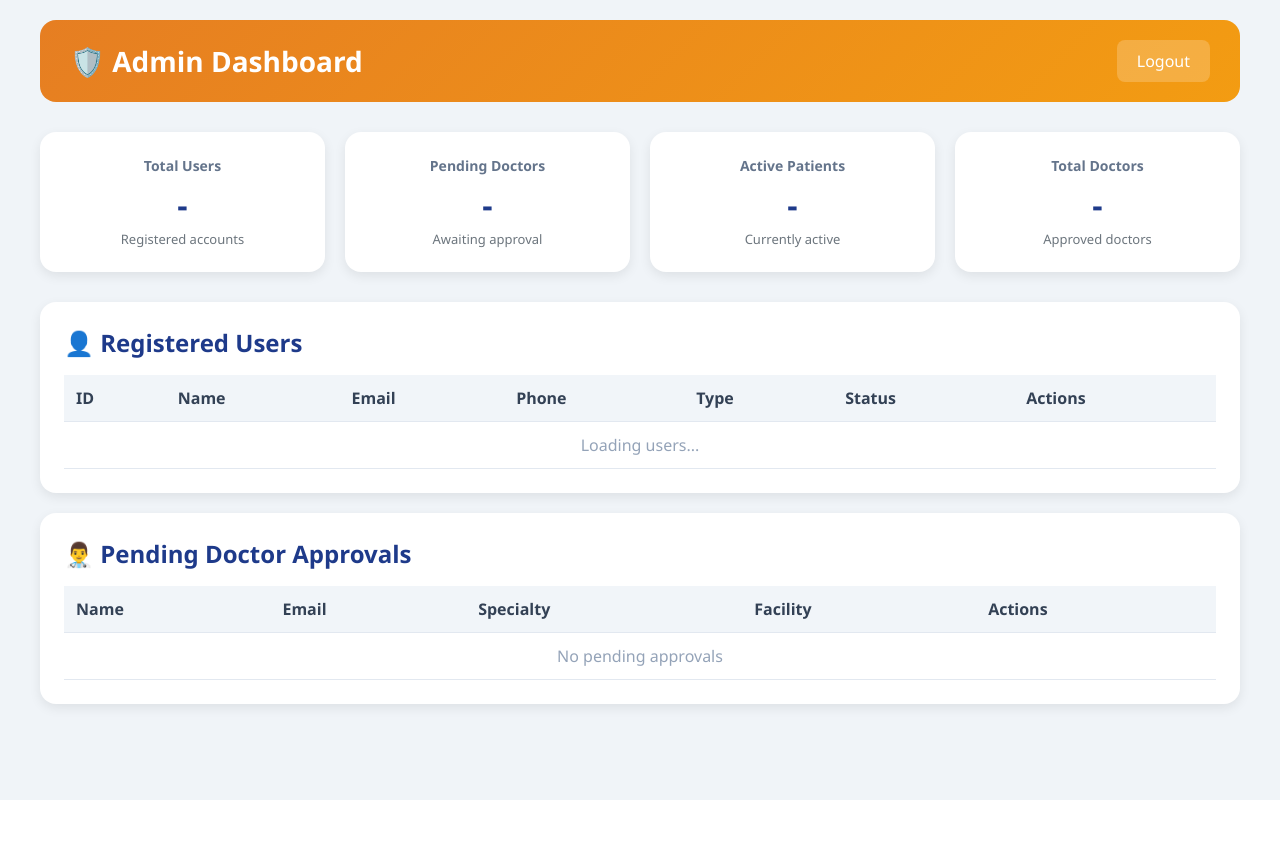
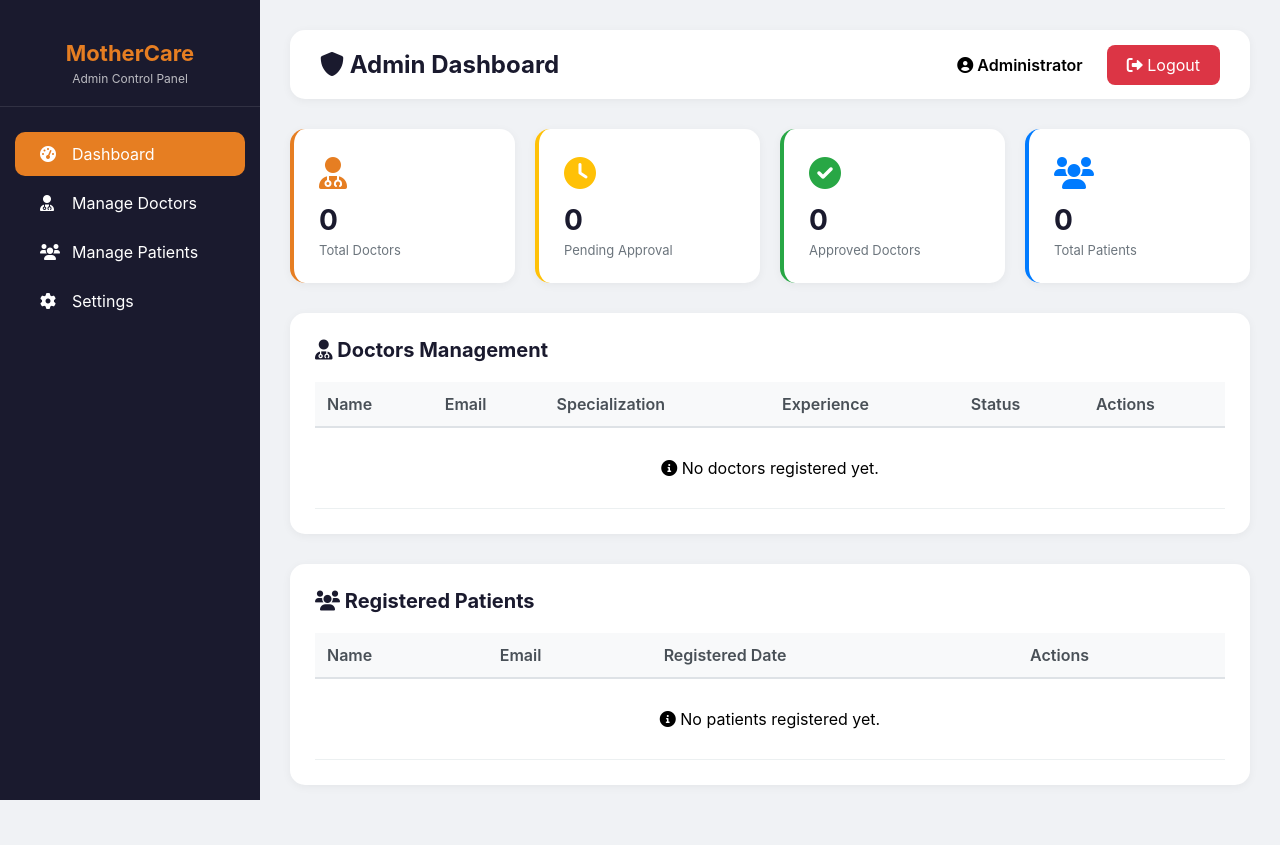
Before and after one commit to RAYICTCENTRE/MOTHERCARE-APP, a Flask app: template templates/admin_dashboard.html in a window 1280 px wide. Before the commit the page ends 800 px from the top, so only its background shows below. Run offline with Flask 3, Linux system fonts and the light colour scheme; the template is opened without the code that fills it, so the values that code supplies are empty.

Commit message:
Update admin_dashboard.html

```diff
--- a/templates/admin_dashboard.html
+++ b/templates/admin_dashboard.html
@@ -4,272 +4,340 @@
     <meta charset="UTF-8">
     <meta name="viewport" content="width=device-width, initial-scale=1.0">
     <title>Admin Dashboard - MotherCare</title>
+    <link href="https://cdnjs.cloudflare.com/ajax/libs/font-awesome/6.0.0/css/all.min.css" rel="stylesheet">
     <style>
         * { margin: 0; padding: 0; box-sizing: border-box; }
         body {
-            font-family: 'Segoe UI', Tahoma, Geneva, Verdana, sans-serif;
-            background: #f0f4f8;
+            font-family: 'Inter', -apple-system, BlinkMacSystemFont, 'Segoe UI', sans-serif;
+            background: #f0f2f5;
+            display: flex;
             min-height: 100vh;
+        }
+
+        .sidebar {
+            width: 260px;
+            background: #1a1a2e;
+            color: white;
+            position: fixed;
+            height: 100vh;
+            padding: 20px 0;
+        }
+
+        .sidebar-header {
             padding: 20px;
+            text-align: center;
+            border-bottom: 1px solid rgba(255,255,255,0.1);
         }
-        .dashboard-container {
-            max-width: 1200px;
-            margin: 0 auto;
+
+        .sidebar-header h2 { color: #e67e22; font-size: 22px; }
+        .sidebar-header p { font-size: 12px; opacity: 0.7; margin-top: 5px; }
+
+        .sidebar-nav { padding: 20px 0; }
+
+        .nav-item {
+            padding: 12px 25px;
+            display: flex;
+            align-items: center;
+            gap: 12px;
+            color: white;
+            text-decoration: none;
+            transition: all 0.3s;
+            margin: 5px 15px;
+            border-radius: 10px;
         }
-        .header {
-            background: linear-gradient(135deg, #e67e22, #f39c12);
-            color: white;
+
+        .nav-item:hover, .nav-item.active {
+            background: #e67e22;
+        }
+
+        .nav-item i { width: 20px; }
+
+        .main-content {
+            flex: 1;
+            margin-left: 260px;
+            padding: 30px;
+        }
+
+        .top-bar {
+            background: white;
             padding: 20px 30px;
-            border-radius: 16px;
+            border-radius: 15px;
+            box-shadow: 0 2px 10px rgba(0,0,0,0.05);
             margin-bottom: 30px;
             display: flex;
             justify-content: space-between;
             align-items: center;
         }
-        .header h1 { font-size: 28px; font-weight: 700; }
-        .header a {
+
+        .top-bar h1 { color: #1a1a2e; font-size: 24px; }
+
+        .btn-logout {
+            background: #dc3545;
             color: white;
-            text-decoration: none;
-            background: rgba(255,255,255,0.2);
             padding: 10px 20px;
             border-radius: 8px;
-            transition: 0.3s;
+            text-decoration: none;
+            transition: all 0.3s;
         }
-        .header a:hover { background: rgba(255,255,255,0.3); }
-        .card-grid {
+
+        .btn-logout:hover { background: #c82333; }
+
+        .stats-grid {
             display: grid;
-            grid-template-columns: repeat(auto-fit, minmax(250px, 1fr));
+            grid-template-columns: repeat(auto-fit, minmax(200px, 1fr));
             gap: 20px;
             margin-bottom: 30px;
         }
-        .card {
+
+        .stat-card {
             background: white;
-            padding: 24px;
-            border-radius: 16px;
-            box-shadow: 0 4px 12px rgba(0,0,0,0.08);
-            text-align: center;
+            padding: 25px;
+            border-radius: 15px;
+            box-shadow: 0 2px 10px rgba(0,0,0,0.05);
+            border-left: 4px solid #e67e22;
         }
-        .card h3 { color: #64748b; font-size: 14px; margin-bottom: 8px; }
-        .card .number { font-size: 32px; font-weight: 700; color: #1e3a8a; }
-        .card .label { color: #6c757d; font-size: 13px; margin-top: 4px; }
+
+        .stat-card .stat-icon {
+            font-size: 32px;
+            color: #e67e22;
+            margin-bottom: 10px;
+        }
+
+        .stat-card .stat-number {
+            font-size: 28px;
+            font-weight: bold;
+            color: #1a1a2e;
+        }
+
+        .stat-card .stat-label {
+            font-size: 13px;
+            color: #6c757d;
+            margin-top: 5px;
+        }
+
         .section {
             background: white;
-            padding: 24px;
-            border-radius: 16px;
-            box-shadow: 0 4px 12px rgba(0,0,0,0.08);
+            padding: 25px;
+            border-radius: 15px;
+            box-shadow: 0 2px 10px rgba(0,0,0,0.05);
+            margin-bottom: 30px;
+        }
+
+        .section h2 {
             margin-bottom: 20px;
+            color: #1a1a2e;
+            font-size: 20px;
         }
-        .section h2 { color: #1e3a8a; margin-bottom: 16px; }
+
         table {
             width: 100%;
             border-collapse: collapse;
         }
-        th, td {
+
+        th {
+            text-align: left;
             padding: 12px;
-            text-align: left;
-            border-bottom: 1px solid #e2e8f0;
+            background: #f8f9fa;
+            font-weight: 600;
+            color: #495057;
+            border-bottom: 2px solid #dee2e6;
         }
-        th { background: #f1f5f9; color: #334155; font-weight: 600; }
-        .btn {
-            padding: 8px 16px;
+
+        td {
+            padding: 12px;
+            border-bottom: 1px solid #ecf0f1;
+        }
+
+        tr:hover { background: #f8f9fa; }
+
+        .badge {
+            padding: 4px 12px;
+            border-radius: 20px;
+            font-size: 12px;
+            font-weight: 600;
+            display: inline-block;
+        }
+
+        .badge-pending { background: #fff3cd; color: #856404; }
+        .badge-approved { background: #d4edda; color: #155724; }
+        .badge-rejected { background: #f8d7da; color: #721c24; }
+        .badge-active { background: #cce5ff; color: #004085; }
+
+        .btn-action {
+            padding: 6px 15px;
+            border-radius: 6px;
             border: none;
-            border-radius: 8px;
             cursor: pointer;
+            font-size: 12px;
             font-weight: 600;
             text-decoration: none;
             display: inline-block;
+            margin: 2px;
         }
-        .btn-approve { background: #22c55e; color: white; }
-        .btn-reject { background: #ef4444; color: white; }
-        .btn-view { background: #3b82f6; color: white; }
-        .status-active { color: #22c55e; font-weight: 600; }
-        .status-pending { color: #eab308; font-weight: 600; }
-        .status-inactive { color: #ef4444; font-weight: 600; }
+
+        .btn-approve { background: #28a745; color: white; }
+        .btn-reject { background: #dc3545; color: white; }
+        .btn-view { background: #007bff; color: white; }
+
+        .btn-action:hover { opacity: 0.8; }
     </style>
 </head>
 <body>
-    <div class="dashboard-container">
-        <!-- Header -->
-        <div class="header">
-            <h1>🛡️ Admin Dashboard</h1>
-            <a href="/logout">Logout</a>
+
+    <div class="sidebar">
+        <div class="sidebar-header">
+            <h2>MotherCare</h2>
+            <p>Admin Control Panel</p>
         </div>
+        <div class="sidebar-nav">
+            <a href="/admin/dashboard" class="nav-item active">
+                <i class="fas fa-tachometer-alt"></i> Dashboard
+            </a>
+            <a href="/admin/doctors" class="nav-item">
+                <i class="fas fa-user-md"></i> Manage Doctors
+            </a>
+            <a href="/admin/patients" class="nav-item">
+                <i class="fas fa-users"></i> Manage Patients
+            </a>
+            <a href="/admin/settings" class="nav-item">
+                <i class="fas fa-cog"></i> Settings
+            </a>
+        </div>
+    </div>
 
-        <!-- Stats Cards -->
-        <div class="card-grid">
-            <div class="card">
-                <h3>Total Users</h3>
-                <div class="number" id="totalUsers">-</div>
-                <div class="label">Registered accounts</div>
-            </div>
-            <div class="card">
-                <h3>Pending Doctors</h3>
-                <div class="number" id="pendingDoctors">-</div>
-                <div class="label">Awaiting approval</div>
-            </div>
-            <div class="card">
-                <h3>Active Patients</h3>
-                <div class="number" id="activePatients">-</div>
-                <div class="label">Currently active</div>
-            </div>
-            <div class="card">
-                <h3>Total Doctors</h3>
-                <div class="number" id="totalDoctors">-</div>
-                <div class="label">Approved doctors</div>
+    <div class="main-content">
+        <div class="top-bar">
+            <h1><i class="fas fa-shield-alt"></i> Admin Dashboard</h1>
+            <div>
+                <span style="margin-right: 20px; font-weight: 600;">
+                    <i class="fas fa-user-circle"></i> Administrator
+                </span>
+                <a href="/logout" class="btn-logout">
+                    <i class="fas fa-sign-out-alt"></i> Logout
+                </a>
             </div>
         </div>
 
-        <!-- Users Table -->
-        <div class="section">
-            <h2>👤 Registered Users</h2>
-            <table>
-                <thead>
-                    <tr>
-                        <th>ID</th>
-                        <th>Name</th>
-                        <th>Email</th>
-                        <th>Phone</th>
-                        <th>Type</th>
-                        <th>Status</th>
-                        <th>Actions</th>
-                    </tr>
-                </thead>
-                <tbody id="usersTable">
-                    <tr><td colspan="7" style="text-align:center; color:#94a3b8;">Loading users...</td></tr>
-                </tbody>
-            </table>
+        <!-- Statistics Cards -->
+        <div class="stats-grid">
+            <div class="stat-card">
+                <div class="stat-icon"><i class="fas fa-user-md"></i></div>
+                <div class="stat-number">{{ stats.total_doctors if stats else 0 }}</div>
+                <div class="stat-label">Total Doctors</div>
+            </div>
+            <div class="stat-card" style="border-left-color: #ffc107;">
+                <div class="stat-icon" style="color: #ffc107;"><i class="fas fa-clock"></i></div>
+                <div class="stat-number">{{ stats.pending_doctors if stats else 0 }}</div>
+                <div class="stat-label">Pending Approval</div>
+            </div>
+            <div class="stat-card" style="border-left-color: #28a745;">
+                <div class="stat-icon" style="color: #28a745;"><i class="fas fa-check-circle"></i></div>
+                <div class="stat-number">{{ stats.approved_doctors if stats else 0 }}</div>
+                <div class="stat-label">Approved Doctors</div>
+            </div>
+            <div class="stat-card" style="border-left-color: #007bff;">
+                <div class="stat-icon" style="color: #007bff;"><i class="fas fa-users"></i></div>
+                <div class="stat-number">{{ patient_stats.total_patients if patient_stats else 0 }}</div>
+                <div class="stat-label">Total Patients</div>
+            </div>
         </div>
 
-        <!-- Pending Doctors Section -->
+        <!-- Doctors Table -->
         <div class="section">
-            <h2>👨‍⚕️ Pending Doctor Approvals</h2>
+            <h2><i class="fas fa-user-md"></i> Doctors Management</h2>
             <table>
                 <thead>
                     <tr>
                         <th>Name</th>
                         <th>Email</th>
-                        <th>Specialty</th>
-                        <th>Facility</th>
+                        <th>Specialization</th>
+                        <th>Experience</th>
+                        <th>Status</th>
                         <th>Actions</th>
                     </tr>
                 </thead>
-                <tbody id="pendingDoctorsTable">
-                    <tr><td colspan="5" style="text-align:center; color:#94a3b8;">No pending approvals</td></tr>
+                <tbody>
+                    {% if doctors %}
+                        {% for doctor in doctors %}
+                        <tr>
+                            <td><strong>{{ doctor.full_name }}</strong></td>
+                            <td>{{ doctor.email }}</td>
+                            <td>{{ doctor.specialization if doctor.specialization else 'Not specified' }}</td>
+                            <td>{{ doctor.experience_years if doctor.experience_years else 0 }} years</td>
+                            <td>
+                                {% if doctor.status == 'approved' %}
+                                    <span class="badge badge-approved">Approved</span>
+                                {% elif doctor.status == 'pending' %}
+                                    <span class="badge badge-pending">Pending</span>
+                                {% elif doctor.status == 'rejected' %}
+                                    <span class="badge badge-rejected">Rejected</span>
+                                {% else %}
+                                    <span class="badge badge-active">{{ doctor.status }}</span>
+                                {% endif %}
+                            </td>
+                            <td>
+                                <a href="/admin/view-doctor/{{ doctor.id }}" class="btn-action btn-view">
+                                    <i class="fas fa-eye"></i> View
+                                </a>
+                                {% if doctor.status == 'pending' %}
+                                    <a href="/admin/approve-doctor/{{ doctor.id }}" class="btn-action btn-approve">
+                                        <i class="fas fa-check"></i> Approve
+                                    </a>
+                                    <a href="/admin/reject-doctor/{{ doctor.id }}" class="btn-action btn-reject">
+                                        <i class="fas fa-times"></i> Reject
+                                    </a>
+                                {% endif %}
+                            </td>
+                        </tr>
+                        {% endfor %}
+                    {% else %}
+                        <tr>
+                            <td colspan="6" style="text-align: center; padding: 30px;">
+                                <i class="fas fa-info-circle"></i> No doctors registered yet.
+                            </td>
+                        </tr>
+                    {% endif %}
+                </tbody>
+            </table>
+        </div>
+
+        <!-- Patients Table -->
+        <div class="section">
+            <h2><i class="fas fa-users"></i> Registered Patients</h2>
+            <table>
+                <thead>
+                    <tr>
+                        <th>Name</th>
+                        <th>Email</th>
+                        <th>Registered Date</th>
+                        <th>Actions</th>
+                    </tr>
+                </thead>
+                <tbody>
+                    {% if patients %}
+                        {% for patient in patients %}
+                        <tr>
+                            <td><strong>{{ patient.full_name }}</strong></td>
+                            <td>{{ patient.email }}</td>
+                            <td>{{ patient.created_at.strftime('%Y-%m-%d') if patient.created_at else 'N/A' }}</td>
+                            <td>
+                                <a href="/admin/view-patient/{{ patient.id }}" class="btn-action btn-view">
+                                    <i class="fas fa-eye"></i> View
+                                </a>
+                            </td>
+                        </tr>
+                        {% endfor %}
+                    {% else %}
+                        <tr>
+                            <td colspan="4" style="text-align: center; padding: 30px;">
+                                <i class="fas fa-info-circle"></i> No patients registered yet.
+                            </td>
+                        </tr>
+                    {% endif %}
                 </tbody>
             </table>
         </div>
     </div>
 
-    <script>
-        // Fetch and display dashboard data
-        async function loadDashboard() {
-            try {
-                // Fetch users
-                const usersRes = await fetch('/admin/users');
-                if (usersRes.ok) {
-                    const users = await usersRes.json();
-                    updateUsersTable(users);
-                    updateStats(users);
-                }
-
-                // Fetch pending doctors
-                const pendingRes = await fetch('/admin/pending-doctors');
-                if (pendingRes.ok) {
-                    const pending = await pendingRes.json();
-                    updatePendingDoctors(pending);
-                }
-            } catch (error) {
-                console.error('Error loading dashboard:', error);
-            }
-        }
-
-        function updateStats(users) {
-            const total = users.length || 0;
-            const activePatients = users.filter(u => u.user_type === 'client' && u.status === 'active').length || 0;
-            const totalDoctors = users.filter(u => u.user_type === 'doctor' && u.status === 'active' && u.approved === 1).length || 0;
-            const pendingDoctors = users.filter(u => u.user_type === 'doctor' && u.approved === 0).length || 0;
-
-            document.getElementById('totalUsers').textContent = total;
-            document.getElementById('activePatients').textContent = activePatients;
-            document.getElementById('totalDoctors').textContent = totalDoctors;
-            document.getElementById('pendingDoctors').textContent = pendingDoctors;
-        }
-
-        function updateUsersTable(users) {
-            const tbody = document.getElementById('usersTable');
-            if (!users || users.length === 0) {
-                tbody.innerHTML = '<tr><td colspan="7" style="text-align:center; color:#94a3b8;">No users found</td></tr>';
-                return;
-            }
-
-            tbody.innerHTML = users.map(u => `
-                <tr>
-                    <td>${u.id}</td>
-                    <td>${u.firstname} ${u.lastname}</td>
-                    <td>${u.email}</td>
-                    <td>${u.phone || '-'}</td>
-                    <td><span class="status-${u.user_type}">${u.user_type}</span></td>
-                    <td><span class="status-${u.status}">${u.status}</span></td>
-                    <td>
-                        <button class="btn btn-view" onclick="viewUser(${u.id})">View</button>
-                    </td>
-                </tr>
-            `).join('');
-        }
-
-        function updatePendingDoctors(pending) {
-            const tbody = document.getElementById('pendingDoctorsTable');
-            if (!pending || pending.length === 0) {
-                tbody.innerHTML = '<tr><td colspan="5" style="text-align:center; color:#94a3b8;">No pending approvals</td></tr>';
-                return;
-            }
-
-            tbody.innerHTML = pending.map(d => `
-                <tr>
-                    <td>${d.firstname} ${d.lastname}</td>
-                    <td>${d.email}</td>
-                    <td>${d.specialty || 'Not set'}</td>
-                    <td>${d.facility || 'Not set'}</td>
-                    <td>
-                        <button class="btn btn-approve" onclick="approveDoctor(${d.id})">Approve</button>
-                        <button class="btn btn-reject" onclick="rejectDoctor(${d.id})">Reject</button>
-                    </td>
-                </tr>
-            `).join('');
-        }
-
-        function viewUser(id) {
-            window.location.href = `/admin/user/${id}`;
-        }
-
-        function approveDoctor(id) {
-            fetch(`/admin/approve-doctor/${id}`, { method: 'POST' })
-                .then(r => r.json())
-                .then(data => {
-                    if (data.success) {
-                        alert('Doctor approved successfully!');
-                        loadDashboard();
-                    } else {
-                        alert('Error: ' + data.message);
-                    }
-                });
-        }
-
-        function rejectDoctor(id) {
-            fetch(`/admin/reject-doctor/${id}`, { method: 'POST' })
-                .then(r => r.json())
-                .then(data => {
-                    if (data.success) {
-                        alert('Doctor rejected.');
-                        loadDashboard();
-                    } else {
-                        alert('Error: ' + data.message);
-                    }
-                });
-        }
-
-        // Load dashboard on page load
-        document.addEventListener('DOMContentLoaded', loadDashboard);
-    </script>
 </body>
 </html>
```
